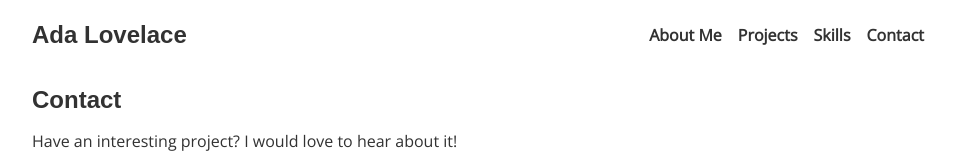
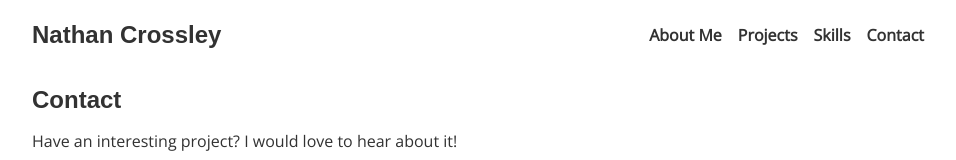
Before and after one commit to nathandcrossley/nathandcrossley.github.io, a plain HTML site: page contact.html in a window 1280 px wide. Shown: the top 160 px of the page, without its empty margins (158-1114 px from the left). Drawn offline with nearby package versions, Linux system fonts and the light colour scheme; a web font is replaced by a local one.

Commit message:
Update contact.html

```diff
--- a/contact.html
+++ b/contact.html
@@ -8,7 +8,7 @@
   </head>
   <body>
     <nav>
-      <h2 id="logo"><a href="/">Ada Lovelace</a></h2>
+      <h2 id="logo"><a href="/">Nathan Crossley</a></h2>
       <ul class="navigation-items">
         <li class="navigation-item"><a href="/#about-me">About Me</a></li>
         <li class="navigation-item"><a href="/#projects">Projects</a></li>
```
